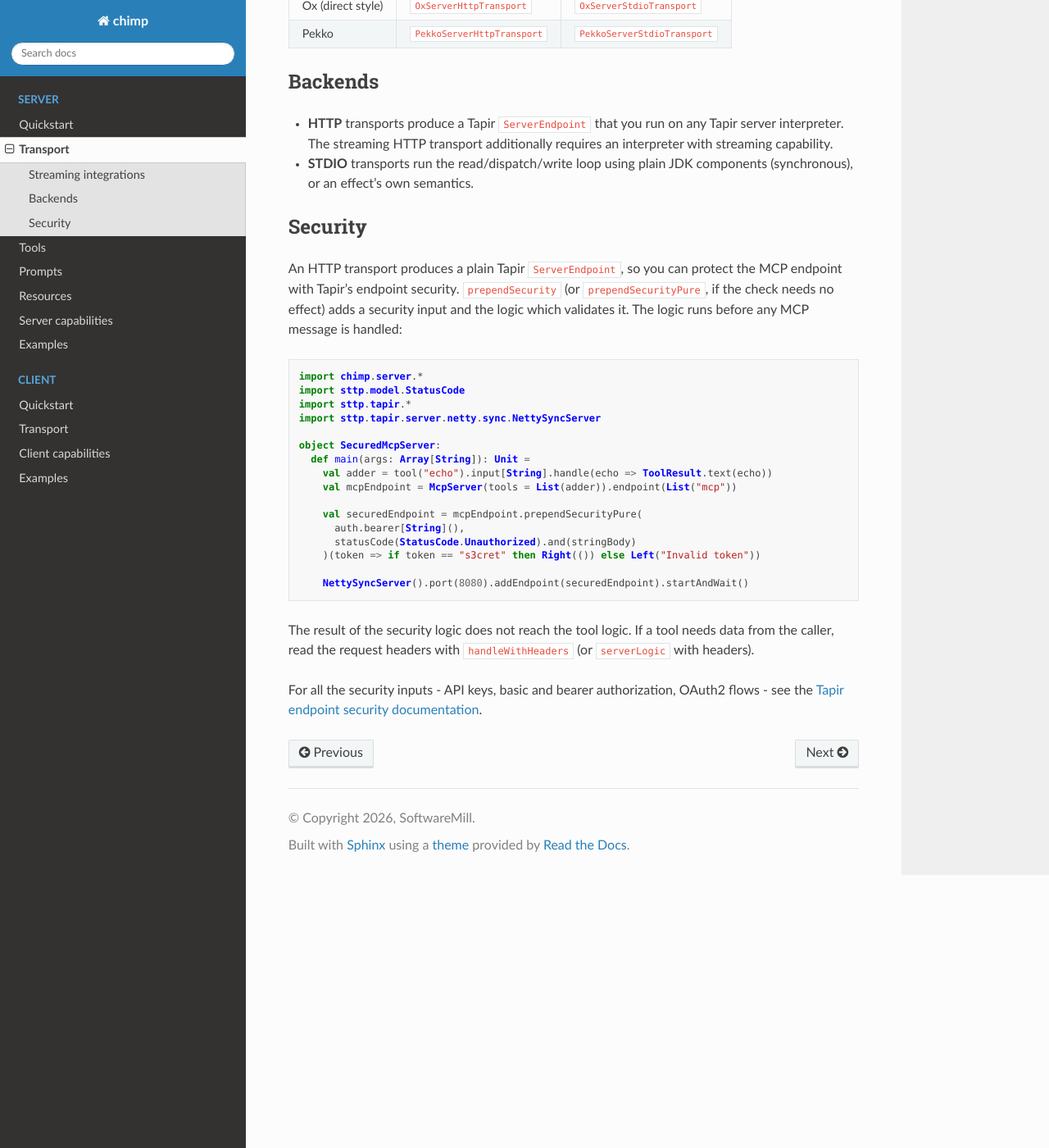
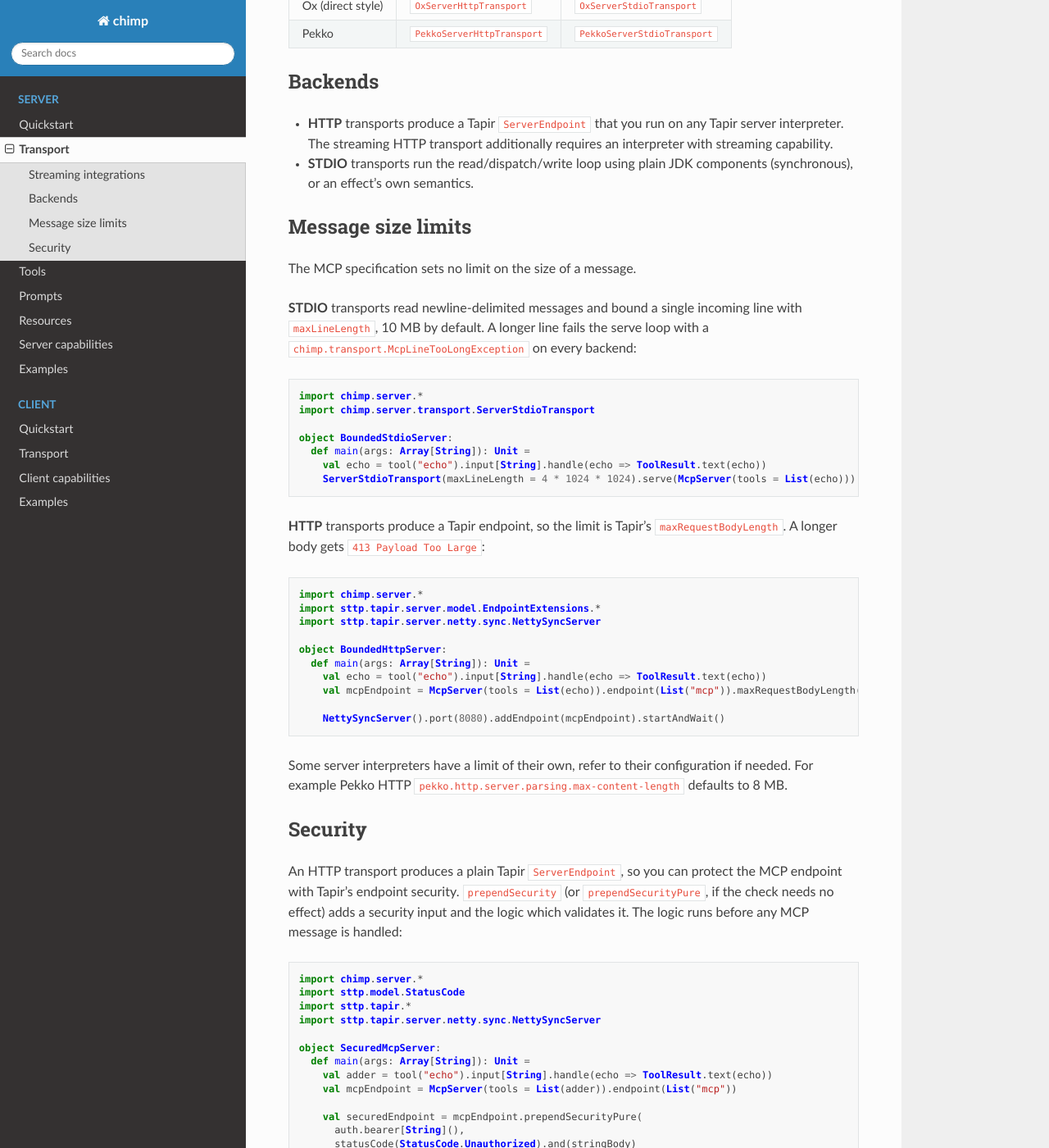
Before and after one commit to softwaremill/chimp, a Sphinx documentation site: the page built from docs/server/transport.md, in a window 1280 px wide and 1400 px high, scrolled down 909 px. Shown: the whole window at 82% size. Built offline with Sphinx 7.4.7 and the Read the Docs theme 3.1.0, drawn with Linux system fonts in a browser that asks for light colours.

Commit message:
Bound the length of an incoming stdio line in every transport (#224)
feat: bound the length of an incoming stdio line in every transport, 10MB default, document the limits

````diff
--- a/docs/server/transport.md
+++ b/docs/server/transport.md
@@ -50,6 +50,39 @@ The streaming transports have concrete implementations per effect system, in sep
 - **HTTP** transports produce a Tapir `ServerEndpoint` that you run on any Tapir server interpreter. The streaming HTTP transport additionally requires an interpreter with streaming capability.
 - **STDIO** transports run the read/dispatch/write loop using plain JDK components (synchronous), or an effect's own semantics.
 
+## Message size limits
+
+The MCP specification sets no limit on the size of a message.
+
+**STDIO** transports read newline-delimited messages and bound a single incoming line with `maxLineLength`, 10 MB by default. A longer line fails the serve loop with a `chimp.transport.McpLineTooLongException` on every backend:
+
+```scala mdoc:compile-only
+import chimp.server.*
+import chimp.server.transport.ServerStdioTransport
+
+object BoundedStdioServer:
+  def main(args: Array[String]): Unit =
+    val echo = tool("echo").input[String].handle(echo => ToolResult.text(echo))
+    ServerStdioTransport(maxLineLength = 4 * 1024 * 1024).serve(McpServer(tools = List(echo)))
+```
+
+**HTTP** transports produce a Tapir endpoint, so the limit is Tapir's `maxRequestBodyLength`. A longer body gets `413 Payload Too Large`:
+
+```scala mdoc:compile-only
+import chimp.server.*
+import sttp.tapir.server.model.EndpointExtensions.*
+import sttp.tapir.server.netty.sync.NettySyncServer
+
+object BoundedHttpServer:
+  def main(args: Array[String]): Unit =
+    val echo = tool("echo").input[String].handle(echo => ToolResult.text(echo))
+    val mcpEndpoint = McpServer(tools = List(echo)).endpoint(List("mcp")).maxRequestBodyLength(4 * 1024 * 1024)
+
+    NettySyncServer().port(8080).addEndpoint(mcpEndpoint).startAndWait()
+```
+
+Some server interpreters have a limit of their own, refer to their configuration if needed. For example Pekko HTTP `pekko.http.server.parsing.max-content-length` defaults to 8 MB.
+
 ## Security
 
 An HTTP transport produces a plain Tapir `ServerEndpoint`, so you can protect the MCP endpoint with Tapir's endpoint security. `prependSecurity` (or `prependSecurityPure`, if the check needs no effect) adds a security input and the logic which validates it. The logic runs before any MCP message is handled:
````
Also changed, not shown: docs/client/transport.md (+18 -0 lines), 16 other files.
